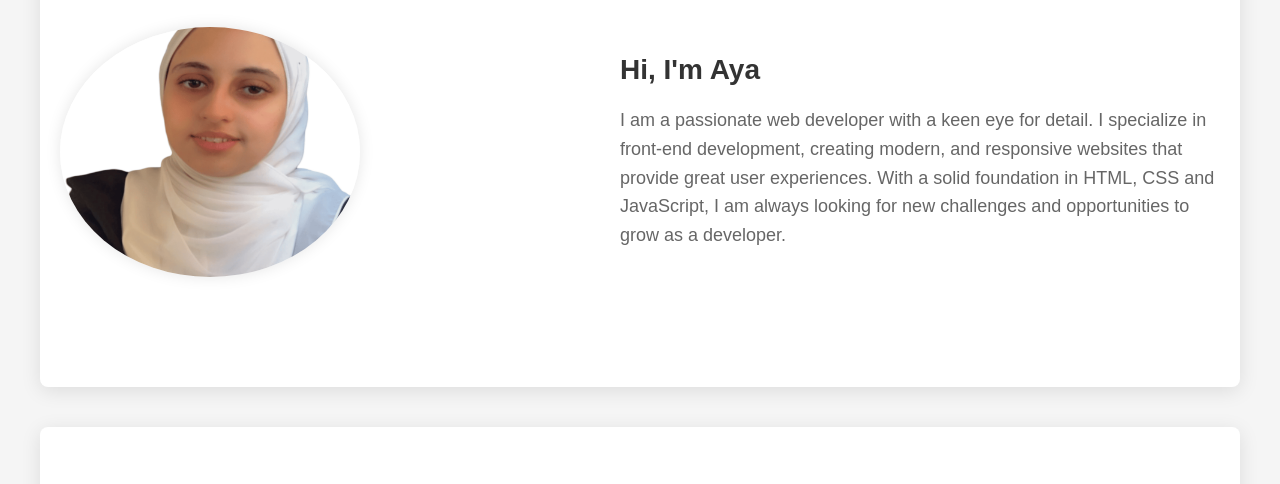
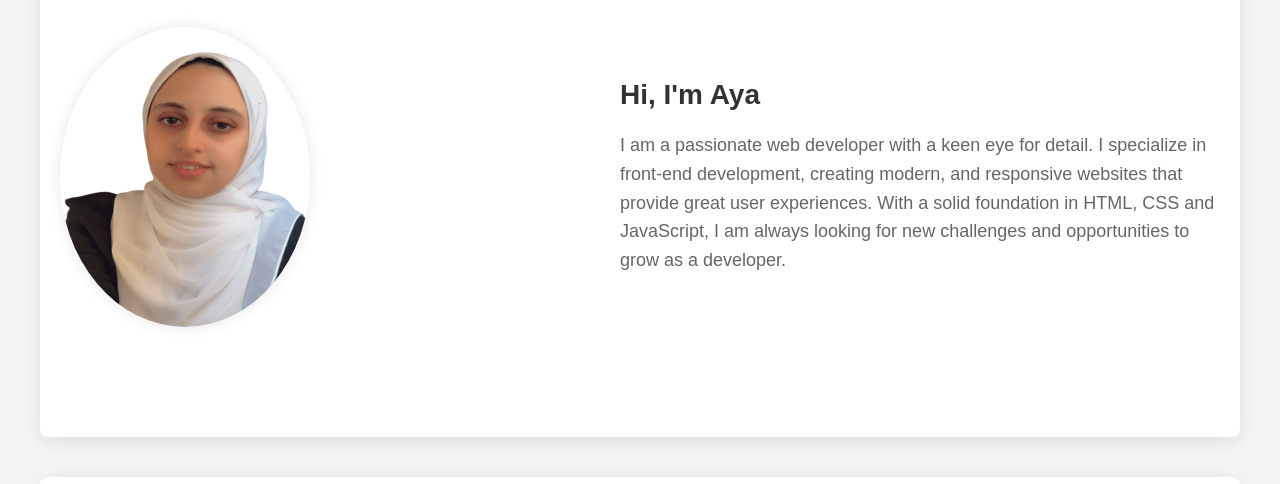
Before and after one commit to AyaElmancy/my-portfolio, a plain HTML site: page index.html in a window 1280 px wide. Shown: the part 308-792 px from the top of the page. Drawn offline with Linux system fonts and the light colour scheme.

Commit message:
Update index.html

```diff
--- a/index.html
+++ b/index.html
@@ -62,8 +62,8 @@
 
     .about-me img {
       border-radius: 50%;
-      width: 300px;
-      height: 250px;
+      width: 250px;
+      height: 300px;
       object-fit: cover;
       box-shadow: 0 0 15px rgba(0, 0, 0, 0.1);
     }
```
